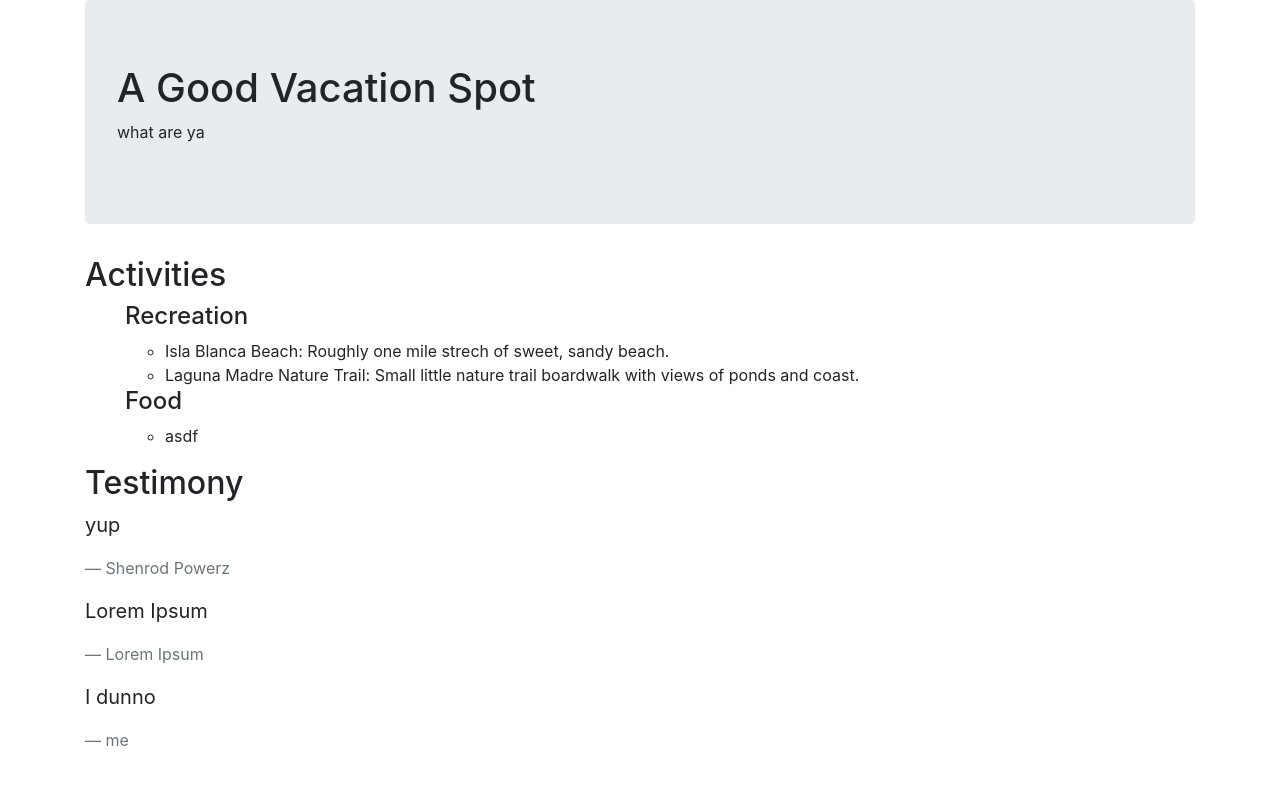
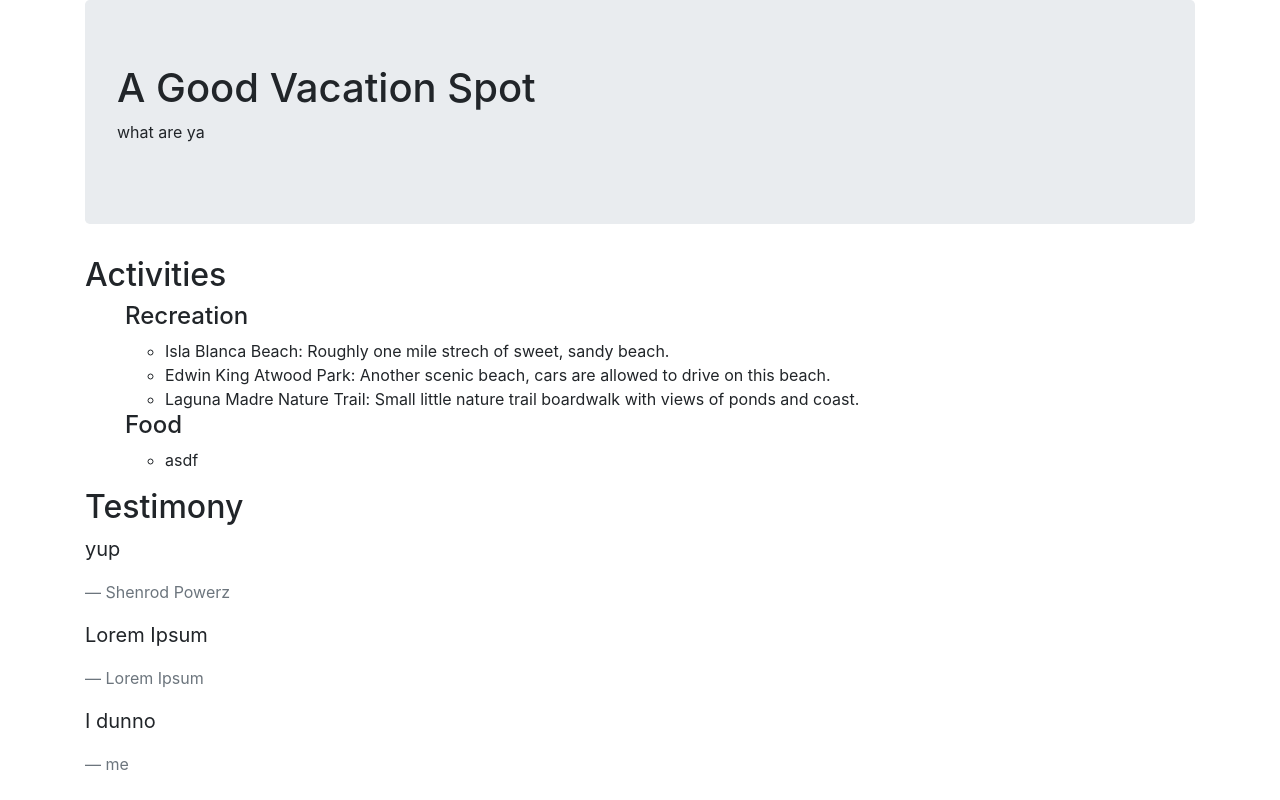
Before and after one commit to computej/fdte_boot_practice, a plain HTML site: page index.html in a window 1280 px wide. Drawn offline with Linux system fonts and the light colour scheme.

Commit message:
add another to the recreation list

```diff
--- a/index.html
+++ b/index.html
@@ -18,6 +18,7 @@
       <h4>Recreation</h4>
       <ul>
         <li>Isla Blanca Beach: Roughly one mile strech of sweet, sandy beach.</li>
+        <li>Edwin King Atwood Park: Another scenic beach, cars are allowed to drive on this beach.</li>
         <li>Laguna Madre Nature Trail: Small little nature trail boardwalk with views of ponds and coast.</li>
       </ul>
       <h4>Food</h4>
```
